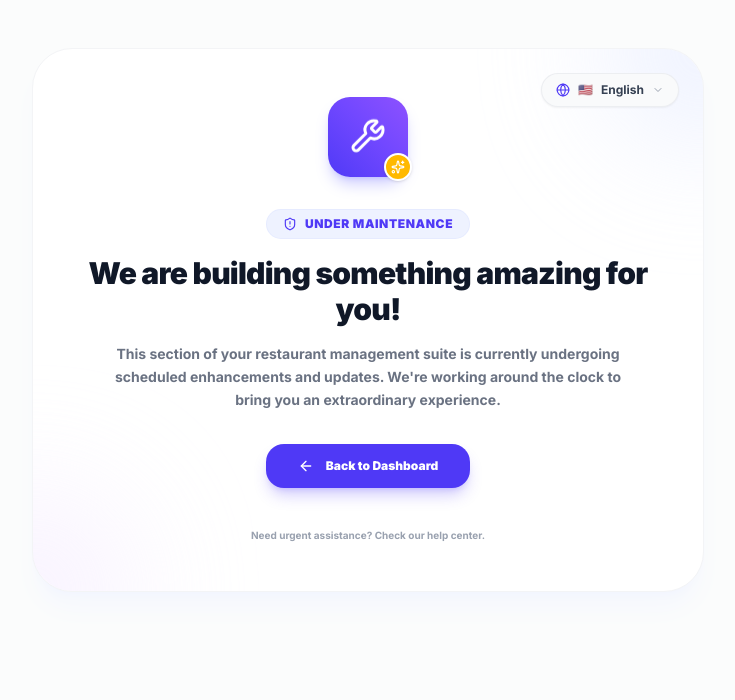
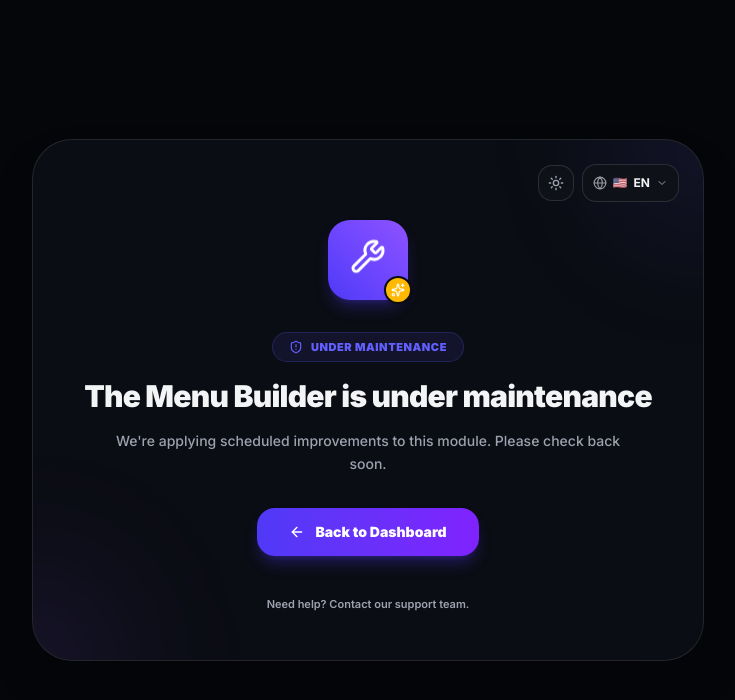
Before and after one commit to ahak24453/aior, a Next.js app: page /admin/menu in a window 1280 px wide. Shown: the top 700 px of the page, without its empty margins (272-1007 px from the left). Built offline with nearby package versions, Linux system fonts and the light colour scheme.

Commit message:
Refactor language translations and UI components

```diff
--- a/app/admin/menu/page.tsx
+++ b/app/admin/menu/page.tsx
@@ -1,138 +1,260 @@
 'use client';
 
-import { useState } from 'react';
+import { useState, useEffect, useRef, useMemo, useCallback } from 'react';
 import Link from 'next/link';
-import { Wrench, ArrowLeft, ArrowRight, ShieldAlert, Sparkles, Globe, ChevronDown } from 'lucide-react';
+import { Wrench, ArrowLeft, ShieldAlert, Sparkles, Globe, ChevronDown, Sun, Moon, Check } from 'lucide-react';
 
-export default function MaintenancePage() {
-  const [lang, setLang] = useState('en');
-  const [isLangOpen, setIsLangOpen] = useState(false);
+/* ============================================================
+   TRANSLATIONS — 5 languages
+   ============================================================ */
+const en = {
+  badge: "Under Maintenance",
+  title: "The Menu Builder is under maintenance",
+  desc: "We're applying scheduled improvements to this module. Please check back soon.",
+  backBtn: "Back to Dashboard",
+  support: "Need help? Contact our support team.",
+  themeLabel: "Toggle theme",
+  langLabel: "Change language",
+  close: "Close",
+} as const;
 
-  const languages = [
-    { code: 'en', label: 'English', flag: '🇺🇸' },
-    { code: 'ar', label: 'العربية', flag: '🇸🇦' },
-    { code: 'fr', label: 'Français', flag: '🇫🇷' },
-    { code: 'es', label: 'Español', flag: '🇪🇸' },
+type Shape = Record<keyof typeof en, string>;
+
+const fr: Shape = {
+  badge: "En maintenance",
+  title: "Le constructeur de menu est en maintenance",
+  desc: "Nous appliquons des améliorations planifiées à ce module. Revenez bientôt.",
+  backBtn: "Retour au tableau de bord",
+  support: "Besoin d'aide ? Contactez notre support.",
+  themeLabel: "Changer de thème",
+  langLabel: "Changer de langue",
+  close: "Fermer",
+};
+
+const ru: Shape = {
+  badge: "На обслуживании",
+  title: "Конструктор меню на обслуживании",
+  desc: "Мы вносим плановые улучшения в этот модуль. Загляните позже.",
+  backBtn: "Назад в панель",
+  support: "Нужна помощь? Свяжитесь с поддержкой.",
+  themeLabel: "Сменить тему",
+  langLabel: "Сменить язык",
+  close: "Закрыть",
+};
+
+const ar: Shape = {
+  badge: "تحت الصيانة",
+  title: "قسم بناء المنيو تحت الصيانة",
+  desc: "نقوم بتحسينات مجدولة على هذه الوحدة. يرجى العودة قريباً.",
+  backBtn: "العودة إلى لوحة التحكم",
+  support: "تحتاج مساعدة؟ تواصل مع فريق الدعم.",
+  themeLabel: "تبديل المظهر",
+  langLabel: "تغيير اللغة",
+  close: "إغلاق",
+};
+
+const es: Shape = {
+  badge: "En mantenimiento",
+  title: "El constructor de menú está en mantenimiento",
+  desc: "Estamos aplicando mejoras programadas a este módulo. Vuelve pronto.",
+  backBtn: "Volver al panel",
+  support: "¿Necesitas ayuda? Contacta con soporte.",
+  themeLabel: "Cambiar tema",
+  langLabel: "Cambiar idioma",
+  close: "Cerrar",
+};
+
+const translations = { en, fr, ru, ar, es };
+type Language = keyof typeof translations;
+type TranslationKey = keyof typeof en;
+
+const LANGS: { code: Language; label: string; short: string; flag: string }[] = [
+  { code: 'en', label: 'English', short: 'EN', flag: '🇺🇸' },
+  { code: 'fr', label: 'Français', short: 'FR', flag: '🇫🇷' },
+  { code: 'ru', label: 'Русский', short: 'RU', flag: '🇷🇺' },
+  { code: 'ar', label: 'العربية', short: 'AR', flag: '🇸🇦' },
+  { code: 'es', label: 'Español', short: 'ES', flag: '🇪🇸' },
 ];
 
-  const selectedLanguage = languages.find(l => l.code === lang) || languages[0];
+/* ============================================================
+   THEME
+   ============================================================ */
+function useTheme() {
+  const [theme, setTheme] = useState<'light' | 'dark'>('dark');
+  useEffect(() => {
+    const saved = (localStorage.getItem('theme') as 'light' | 'dark' | null) ?? 'dark';
+    setTheme(saved);
+    document.documentElement.classList.toggle('dark', saved === 'dark');
+  }, []);
+  const toggle = useCallback(() => {
+    setTheme((prev) => {
+      const next = prev === 'dark' ? 'light' : 'dark';
+      localStorage.setItem('theme', next);
+      document.documentElement.classList.toggle('dark', next === 'dark');
+      return next;
+    });
+  }, []);
+  return { theme, toggle };
+}
 
-  // نصوص الترجمة للغات الأربع
-  const translations = {
-    en: {
-      badge: "Under Maintenance",
-      title: "We are building something amazing for you!",
-      description: "This section of your restaurant management suite is currently undergoing scheduled enhancements and updates. We're working around the clock to bring you an extraordinary experience.",
-      backBtn: "Back to Dashboard",
-      support: "Need urgent assistance? Check our help center."
-    },
-    ar: {
-      badge: "تحت الصيانة",
-      title: "نحن نبني شيئاً مذهلاً لأجلك!",
-      description: "هذا القسم من نظام إدارة المطعم يخضع حالياً لتحسينات وتحديثات جدولية. نعمل بكل جهد لتقديم تجربة استثنائية قريباً.",
-      backBtn: "العودة إلى لوحة التحكم",
-      support: "تحتاج مساعدة عاجلة؟ تواصل مع مركز الدعم."
-    },
-    fr: {
-      badge: "En maintenance",
-      title: "Nous construisons quelque chose d'incroyable pour vous !",
-      description: "Cette section de votre suite de gestion de restaurant fait actuellement l'objet d'améliorations et de mises à jour planifiées. Nous travaillons sans relâche.",
-      backBtn: "Retour au tableau de bord",
-      support: "Besoin d'aide urgente ? Consultez notre centre d'aide."
-    },
-    es: {
-      badge: "En mantenimiento",
-      title: "¡Estamos construyendo algo increíble para ti!",
-      description: "Esta sección de su sistema de gestión de restaurantes está actualmente bajo mejoras y actualizaciones programadas. Trabajamos duro para ofrecerle lo mejor.",
-      backBtn: "Volver al tablero",
-      support: "¿Necesitas ayuda urgente? Visita nuestro centro de ayuda."
-    }
+/* ============================================================
+   LANGUAGE SWITCHER
+   ============================================================ */
+function LangSwitcher({ lang, setLang, t }: { lang: Language; setLang: (l: Language) => void; t: (k: TranslationKey) => string }) {
+  const [open, setOpen] = useState(false);
+  const wrapRef = useRef<HTMLDivElement>(null);
+  const btnRef = useRef<HTMLButtonElement>(null);
+  const selected = LANGS.find((l) => l.code === lang) ?? LANGS[0];
+
+  useEffect(() => {
+    if (!open) return;
+    const onClick = (e: MouseEvent) => {
+      if (wrapRef.current && !wrapRef.current.contains(e.target as Node)) setOpen(false);
     };
-
-  const t = translations[lang as keyof typeof translations] || translations.en;
-  const isRtl = lang === 'ar';
+    const onKey = (e: KeyboardEvent) => {
+      if (e.key === 'Escape') { setOpen(false); btnRef.current?.focus(); }
+    };
+    document.addEventListener('mousedown', onClick);
+    document.addEventListener('keydown', onKey);
+    return () => {
+      document.removeEventListener('mousedown', onClick);
+      document.removeEventListener('keydown', onKey);
+    };
+  }, [open]);
 
   return (
-    <div className="min-h-[80vh] flex items-center justify-center px-4" dir={isRtl ? 'rtl' : 'ltr'}>
-      <div className="max-w-2xl w-full bg-white border border-gray-100 rounded-[2.5rem] p-8 md:p-12 shadow-xl shadow-indigo-50/50 text-center relative overflow-hidden">
-
-        {/* Language Switcher at Top Corner */}
-        <div className={`absolute top-6 ${isRtl ? 'left-6' : 'right-6'} z-20`}>
-          <div className="relative">
+    <div className="relative" ref={wrapRef}>
       <button
-              onClick={() => setIsLangOpen(!isLangOpen)}
-              className="flex items-center gap-2 px-3.5 py-2 rounded-2xl bg-gray-50 border border-gray-200/60 text-xs font-bold text-gray-700 hover:bg-gray-100 transition-all cursor-pointer shadow-xs"
+        ref={btnRef}
+        type="button"
+        onClick={() => setOpen((o) => !o)}
+        aria-expanded={open}
+        aria-haspopup="menu"
+        aria-label={t('langLabel')}
+        title={t('langLabel')}
+        className="flex items-center gap-1.5 bg-[rgb(var(--panel-2))] border border-[rgb(var(--line)/0.12)] text-[rgb(var(--fg))] text-xs font-bold rounded-xl px-2.5 py-2.5 hover:border-[rgb(var(--line)/0.3)] transition cursor-pointer"
       >
-              <Globe className="w-3.5 h-3.5 text-indigo-600" />
-              <span>{selectedLanguage.flag}</span>
-              <span className="hidden sm:inline">{selectedLanguage.label}</span>
-              <ChevronDown className="w-3 h-3 text-gray-400" />
+        <Globe className="w-3.5 h-3.5 opacity-60" aria-hidden />
+        <span aria-hidden>{selected.flag}</span>
+        <span>{selected.short}</span>
+        <ChevronDown className={`w-3 h-3 opacity-60 transition-transform ${open ? 'rotate-180' : ''}`} aria-hidden />
       </button>
 
-            {isLangOpen && (
-              <div className={`absolute ${isRtl ? 'left-0' : 'right-0'} mt-2 w-40 bg-white rounded-2xl border border-gray-100 shadow-xl py-2 z-30`}>
-                {languages.map((l) => (
+      {open && (
+        <div role="menu" className="absolute end-0 mt-2 w-44 bg-[rgb(var(--panel))] border border-[rgb(var(--line)/0.12)] rounded-2xl p-1.5 shadow-2xl z-30">
+          {LANGS.map((l) => (
             <button
               key={l.code}
-                    onClick={() => {
-                      setLang(l.code);
-                      setIsLangOpen(false);
-                    }}
-                    className={`w-full flex items-center gap-3 px-4 py-2 text-xs font-bold transition-all hover:bg-gray-50 ${lang === l.code ? 'text-indigo-600 bg-indigo-50/50' : 'text-gray-700'}`}
+              role="menuitemradio"
+              aria-checked={lang === l.code}
+              onClick={() => { setLang(l.code); setOpen(false); btnRef.current?.focus(); }}
+              className={`w-full flex items-center gap-2.5 px-3 py-2 rounded-xl text-xs font-bold transition cursor-pointer ${
+                lang === l.code
+                  ? 'bg-indigo-500/15 text-indigo-500'
+                  : 'text-[rgb(var(--muted))] hover:bg-[rgb(var(--panel-2))] hover:text-[rgb(var(--fg))]'
+              }`}
             >
-                    <span className="text-base">{l.flag}</span>
+              <span className="text-sm" aria-hidden>{l.flag}</span>
               <span>{l.label}</span>
+              {lang === l.code && <Check className="w-3.5 h-3.5 ms-auto" aria-hidden />}
             </button>
           ))}
         </div>
       )}
     </div>
+  );
+}
+
+/* ============================================================
+   PAGE
+   ============================================================ */
+export default function MenuBuilderMaintenance({ backHref = '/dashboard' }: { backHref?: string }) {
+  const [lang, setLang] = useState<Language>('en');
+  const { theme, toggle } = useTheme();
+  const rtl = lang === 'ar';
+
+  const t = useMemo<(k: TranslationKey) => string>(
+    () => (k) => translations[lang][k] ?? translations.en[k],
+    [lang]
+  );
+
+  useEffect(() => {
+    document.documentElement.lang = lang;
+    document.documentElement.dir = rtl ? 'rtl' : 'ltr';
+  }, [lang, rtl]);
+
+  return (
+    <div
+      dir={rtl ? 'rtl' : 'ltr'}
+      className="min-h-screen flex items-center justify-center px-4 py-16 bg-[rgb(var(--bg))] text-[rgb(var(--fg))] overflow-x-clip"
+    >
+      <style>{`
+        :root { --bg:247 248 250; --panel:255 255 255; --panel-2:244 245 248; --fg:10 12 20; --muted:92 100 112; --line:0 0 0; }
+        .dark { --bg:5 6 10; --panel:11 13 20; --panel-2:15 17 25; --fg:243 244 246; --muted:156 163 175; --line:255 255 255; }
+        @keyframes softBounce { 0%,100% { transform: translateY(0) } 50% { transform: translateY(-6px) } }
+        .soft-bounce { animation: softBounce 2.4s ease-in-out infinite; }
+        @media (prefers-reduced-motion: reduce) { .soft-bounce { animation: none !important; } }
+      `}</style>
+
+      <div className="relative w-full max-w-2xl bg-[rgb(var(--panel))] border border-[rgb(var(--line)/0.1)] rounded-[2.5rem] px-6 sm:px-8 md:px-12 pt-20 pb-10 md:pb-12 shadow-2xl text-center overflow-hidden">
+
+        {/* corner controls */}
+        <div className="absolute top-5 sm:top-6 end-5 sm:end-6 z-20 flex items-center gap-2">
+          <button
+            type="button"
+            onClick={toggle}
+            aria-label={t('themeLabel')}
+            title={t('themeLabel')}
+            className="w-9 h-9 flex items-center justify-center rounded-xl bg-[rgb(var(--panel-2))] border border-[rgb(var(--line)/0.12)] text-[rgb(var(--muted))] hover:text-[rgb(var(--fg))] transition cursor-pointer"
+          >
+            {theme === 'dark' ? <Sun className="w-4 h-4" aria-hidden /> : <Moon className="w-4 h-4" aria-hidden />}
+          </button>
+          <LangSwitcher lang={lang} setLang={setLang} t={t} />
         </div>
 
-        {/* Decorative background blur shapes */}
-        <div className="absolute -top-24 -right-24 w-48 h-48 bg-indigo-100 rounded-full blur-3xl opacity-60 pointer-events-none"></div>
-        <div className="absolute -bottom-24 -left-24 w-48 h-48 bg-purple-100 rounded-full blur-3xl opacity-60 pointer-events-none"></div>
+        {/* decorative blurs */}
+        <div className="absolute -top-24 -end-24 w-48 h-48 bg-indigo-500/10 rounded-full blur-3xl pointer-events-none" aria-hidden />
+        <div className="absolute -bottom-24 -start-24 w-48 h-48 bg-violet-500/10 rounded-full blur-3xl pointer-events-none" aria-hidden />
 
-        {/* Icon Header */}
-        <div className="relative mx-auto w-20 h-20 rounded-3xl bg-gradient-to-tr from-indigo-600 to-violet-500 text-white flex items-center justify-center shadow-lg shadow-indigo-500/30 mb-8 transform hover:scale-105 transition-transform duration-300">
-          <Wrench className="w-9 h-9 animate-bounce" />
-          <div className="absolute -bottom-1 -right-1 w-7 h-7 bg-amber-400 rounded-full border-2 border-white flex items-center justify-center text-white shadow-sm">
-            <Sparkles className="w-3.5 h-3.5" />
-          </div>
+        {/* icon */}
+        <div className="relative mx-auto w-20 h-20 rounded-3xl bg-gradient-to-tr from-indigo-600 to-violet-500 text-white flex items-center justify-center shadow-lg shadow-indigo-600/30 mb-8">
+          <Wrench className="w-9 h-9 soft-bounce" aria-hidden />
+          <span className="absolute -bottom-1 -end-1 w-7 h-7 bg-amber-400 rounded-full border-2 border-[rgb(var(--panel))] flex items-center justify-center text-white shadow-sm">
+            <Sparkles className="w-3.5 h-3.5" aria-hidden />
+          </span>
         </div>
 
-        {/* Badge */}
-        <div className="inline-flex items-center gap-2 px-4 py-1.5 rounded-full bg-indigo-50 text-indigo-600 text-xs font-black uppercase tracking-wider mb-4 border border-indigo-100/60">
-          <ShieldAlert className="w-3.5 h-3.5" />
-          <span>{t.badge}</span>
+        {/* badge */}
+        <div className="inline-flex items-center gap-2 px-4 py-1.5 rounded-full bg-indigo-500/10 text-indigo-500 text-[11px] font-black uppercase tracking-wider mb-4 border border-indigo-500/20">
+          <ShieldAlert className="w-3.5 h-3.5" aria-hidden />
+          <span>{t('badge')}</span>
         </div>
 
-        {/* Title */}
-        <h1 className="text-2xl md:text-3xl font-black text-gray-900 tracking-tight mb-4">
-          {t.title}
+        {/* title */}
+        <h1 className="text-2xl md:text-3xl font-black tracking-tight mb-4">
+          {t('title')}
         </h1>
 
-        {/* Description */}
-        <p className="text-xs md:text-sm text-gray-500 font-bold leading-relaxed max-w-lg mx-auto mb-8">
-          {t.description}
+        {/* description */}
+        <p className="text-[13px] md:text-sm text-[rgb(var(--muted))] font-medium leading-relaxed max-w-lg mx-auto mb-8">
+          {t('desc')}
         </p>
 
-        {/* Action Button */}
-        <div className="flex flex-col sm:flex-row items-center justify-center gap-4">
+        {/* action */}
+        <div className="flex flex-col sm:flex-row items-center justify-center gap-3">
           <Link
-            href="/admin"
-            className="w-full sm:w-auto inline-flex items-center justify-center gap-3 bg-indigo-600 hover:bg-indigo-700 text-white px-8 py-3.5 rounded-2xl text-xs font-black shadow-lg shadow-indigo-600/25 transition-all cursor-pointer hover:-translate-y-0.5"
+            href={backHref}
+            className="w-full sm:w-auto inline-flex items-center justify-center gap-2.5 bg-gradient-to-r from-indigo-600 to-violet-600 hover:from-indigo-500 hover:to-violet-500 active:scale-95 text-white px-8 py-3.5 rounded-2xl text-sm font-black shadow-lg shadow-indigo-600/30 transition-all"
           >
-            {isRtl ? <ArrowRight className="w-4 h-4" /> : <ArrowLeft className="w-4 h-4" />}
-            <span>{t.backBtn}</span>
+            <ArrowLeft className="w-4 h-4 rtl:rotate-180" aria-hidden />
+            <span>{t('backBtn')}</span>
           </Link>
         </div>
 
-        {/* Footer info */}
-        <p className="text-[10px] text-gray-400 font-bold mt-10">
-          {t.support}
+        {/* footer */}
+        <p className="text-[11px] text-[rgb(var(--muted))] font-semibold mt-10">
+          {t('support')}
         </p>
-
       </div>
     </div>
   );
```
Lines whose indentation alone changed are shown as unchanged.
